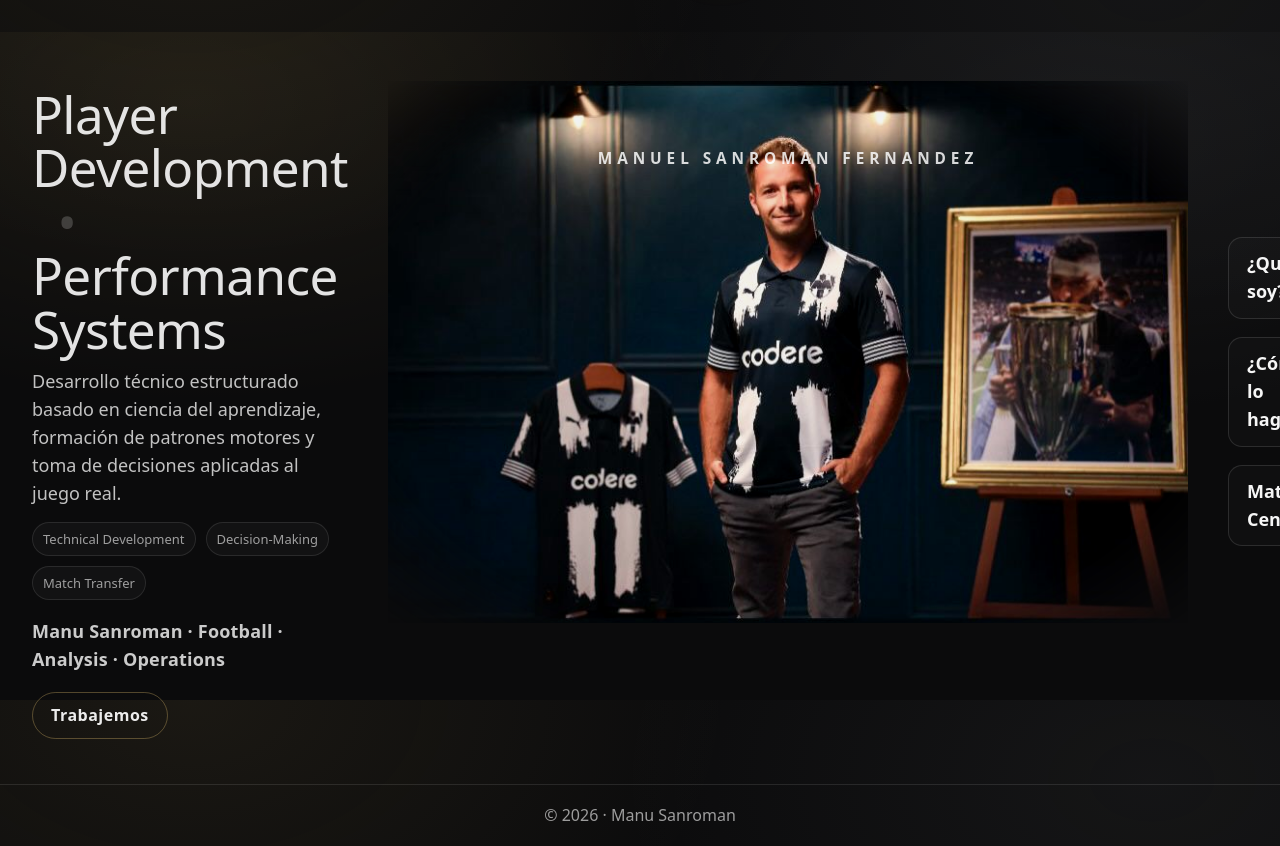
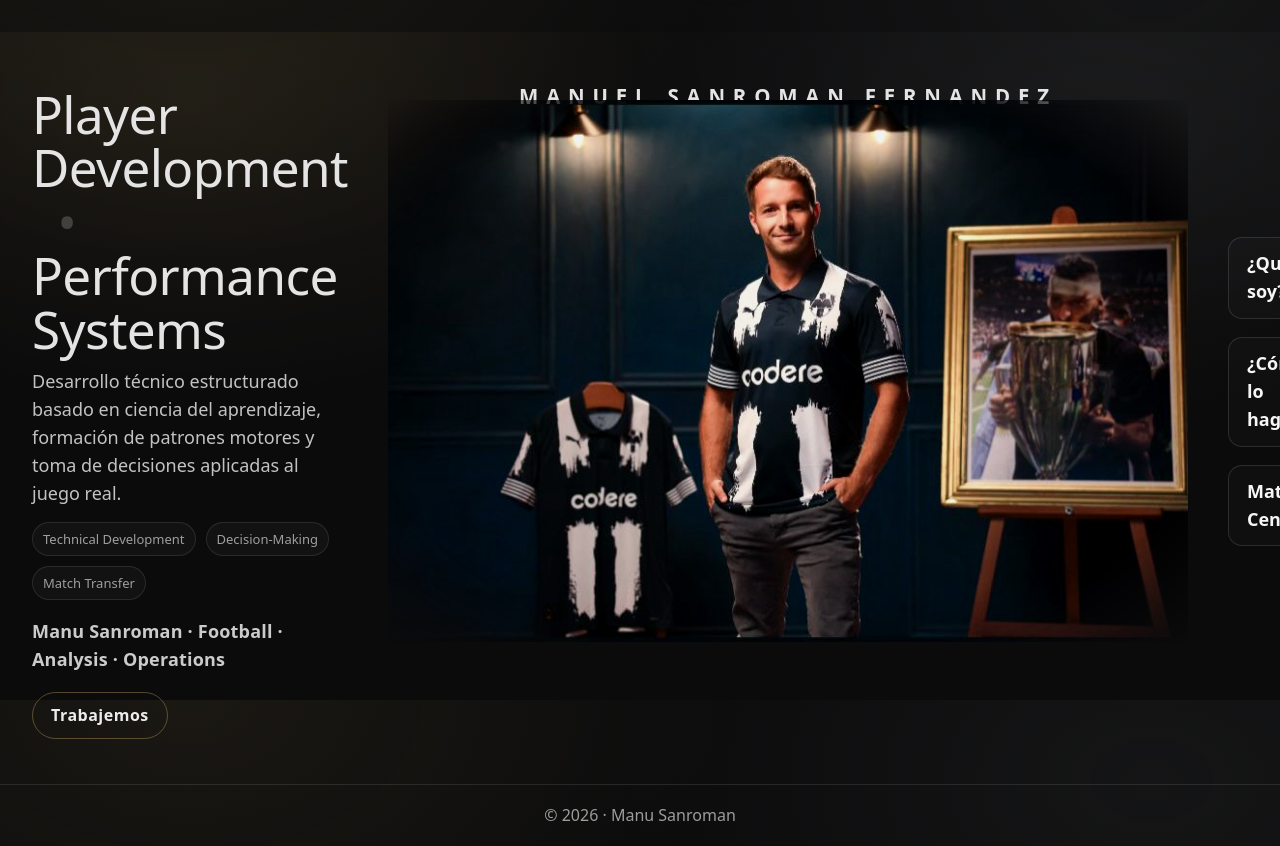
Before and after one commit to manumanusanroman-rgb/Manu, a FastAPI app: page / in a window 1280 px wide. Shown: the part 100-946 px from the top of the page. Run offline with FastAPI, Linux system fonts and the light colour scheme.

Commit message:
Refine hero layout: name above image + size adjustment

```diff
--- a/static/styles.css
+++ b/static/styles.css
@@ -766,7 +766,7 @@ html[data-theme="silver"] .badge-upcoming{
   height: auto;
   display:block;
 
-transform: translateY(-40px);
+transform: translateY(-60px);
 
   -webkit-mask-image: radial-gradient(ellipse at center, rgba(0,0,0,1) 75%, rgba(0,0,0,0) 100%);
   mask-image: radial-gradient(ellipse at center, rgba(0,0,0,1) 75%, rgba(0,0,0,0) 100%);
@@ -866,26 +866,31 @@ transform: translateY(-40px);
   margin: 0 .5em;
   color: rgba(255,255,255,.6);
 }
-/* ===== Nombre arriba de la foto (estructural) ===== */
+/* ===== Nombre editorial arriba de la foto ===== */
+
+.hero-name-wrapper{
+  display:flex;
+  justify-content:center;
+  margin-bottom: 30px;
+}
 
 .hero-name-top{
-  text-align:center;
-  margin-bottom: 20px;
-
-  font-weight:500;
-  letter-spacing:.35em;
+  font-weight:600;
+  letter-spacing:.38em;
   text-transform:uppercase;
 
-  font-size: clamp(13px, 1vw, 16px);
-  color: rgba(246,246,246,.85);
+  font-size: clamp(16px, 1.6vw, 22px);
+  color: rgba(246,246,246,.92);
 
-  opacity:.85;
+  position: relative;
 }
+
+/* Línea editorial */
 .hero-name-top::after{
   content:"";
   display:block;
-  width:80px;
+  width:110px;
   height:1px;
-  margin:12px auto 0;
-  background: rgba(217,184,106,.35);
+  margin:16px auto 0;
+  background: rgba(217,184,106,.45);
 }
--- a/templates/index.html
+++ b/templates/index.html
@@ -38,10 +38,16 @@ formación de patrones motores y toma de decisiones aplicadas al juego real.
 
     <!-- FOTO CENTRAL -->
 <div class="hero-center">
-  <div class="hero-name">MANUEL SANROMAN FERNANDEZ</div>
+
+  <div class="hero-name-wrapper">
+    <div class="hero-name-top">
+      MANUEL SANROMAN FERNANDEZ
+    </div>
+  </div>
+
   <img src="/static/FOTOS/MANU.jpeg" alt="Manu Sanroman">
+
 </div>
-
 
     <!-- DERECHA -->
     <div class="hero-right">
```
